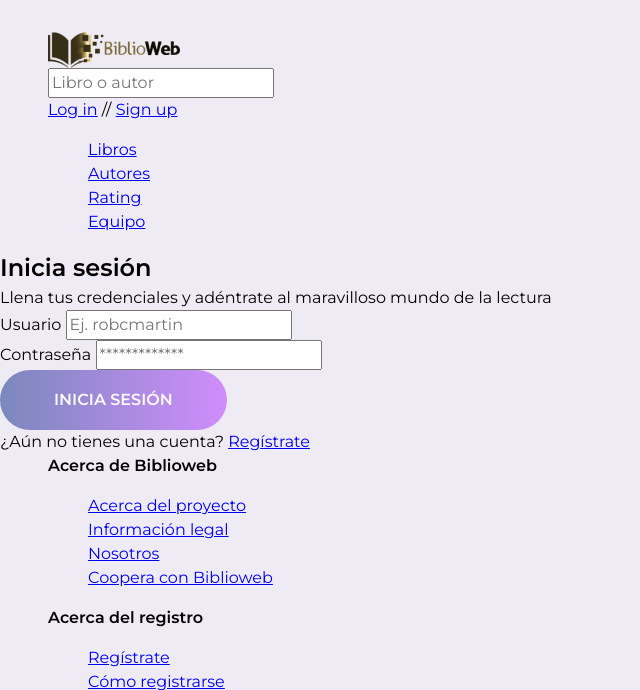
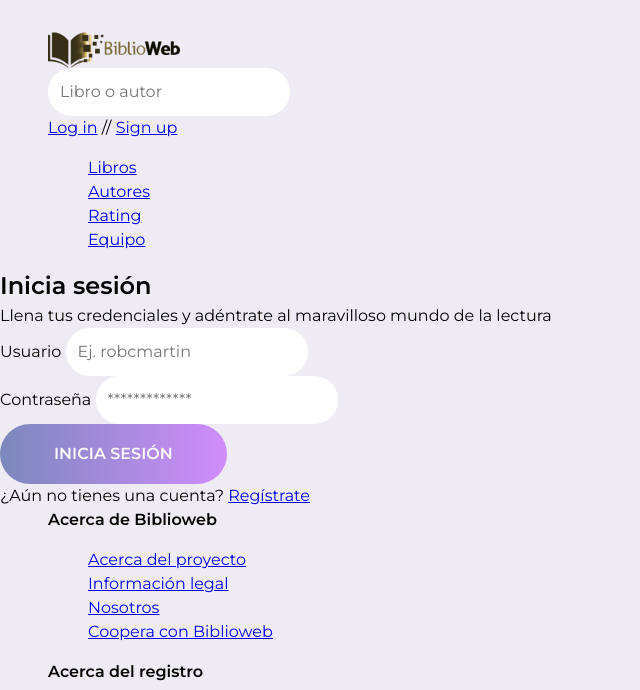
Before and after one commit to ehmenzala/biblioweb-php, a PHP site: page /templates/login.html in a window 1280 px wide. Shown: the top 690 px of the page, without its empty margins (0-640 px from the left). Run offline with PHP 8.4, Linux system fonts and the light colour scheme.

Commit message:
Add input styling

```diff
--- a/css/style.css
+++ b/css/style.css
@@ -144,3 +144,10 @@ body {
   font-family: var(--ff-400);
   background-color: var(--clr-primary-100);
 }
+
+input {
+  border: none;
+  border-radius: 9999px;
+  padding: 0.75rem;
+  outline-color: var(--clr-accent-900);
+}
```
